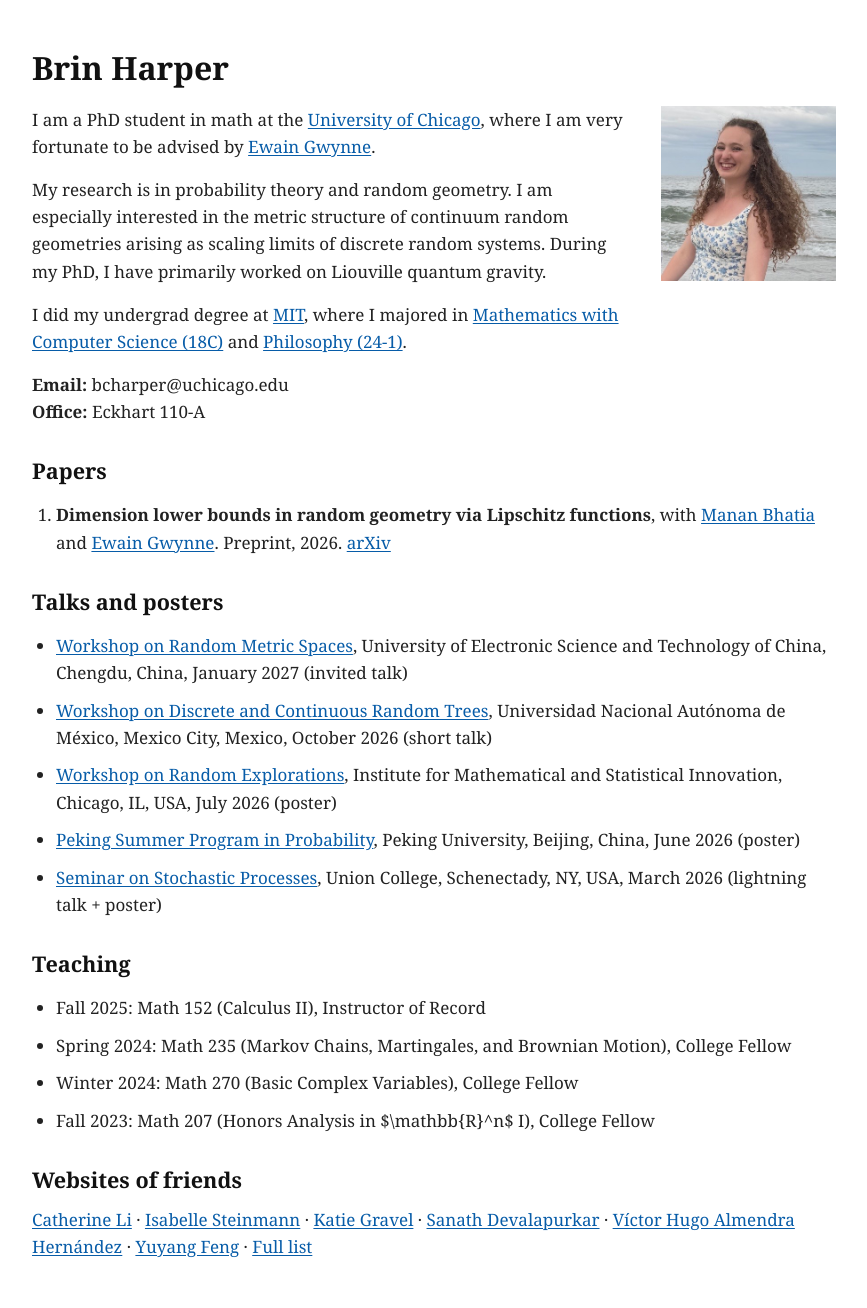
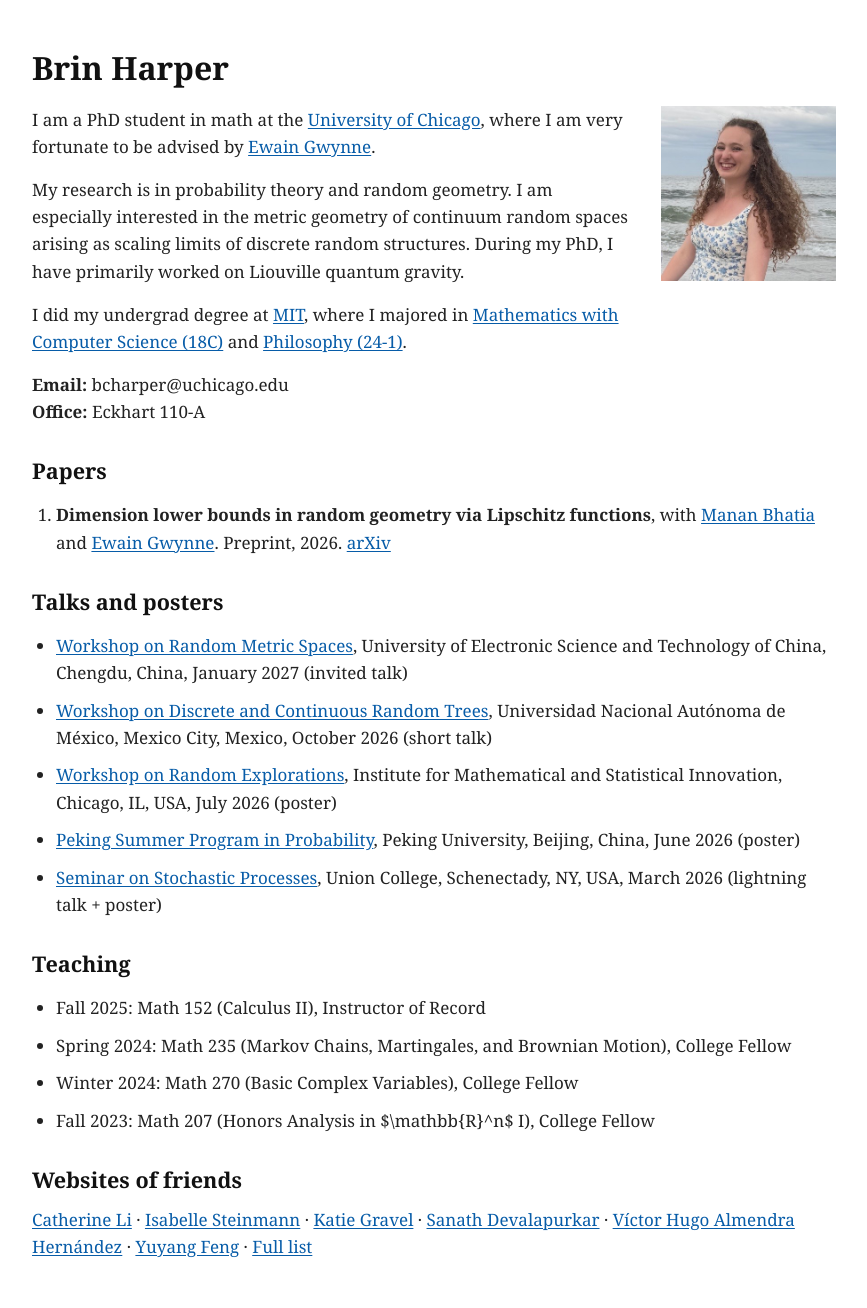
Before and after one commit to brinharper/brinharper.github.io, a Jekyll site: the page built from index.md, in a window 1280 px wide. Shown: the whole page, without its empty margins (206-1073 px from the left). Built offline with Jekyll 4.4.1, drawn with Linux system fonts in a browser that asks for light colours; a script that is not in the unit is left out.

Commit message:
Update index.md

```diff
--- a/index.md
+++ b/index.md
@@ -7,7 +7,7 @@ title: "Brin Harper"
 
 I am a PhD student in math at the [University of Chicago](https://mathematics.uchicago.edu/), where I am very fortunate to be advised by [Ewain Gwynne](https://math.uchicago.edu/~ewain/).
 
-My research is in probability theory and random geometry. I am especially interested in the metric structure of continuum random geometries arising as scaling limits of discrete random systems. During my PhD, I have primarily worked on Liouville quantum gravity.
+My research is in probability theory and random geometry. I am especially interested in the metric geometry of continuum random spaces arising as scaling limits of discrete random structures. During my PhD, I have primarily worked on Liouville quantum gravity.
 
 I did my undergrad degree at [MIT](https://www.mit.edu/), where I majored in [Mathematics with Computer Science (18C)](https://catalog.mit.edu/degree-charts/mathematics-computer-science-course-18-c/) and [Philosophy (24-1)](https://philosophy.mit.edu/).
 
```
